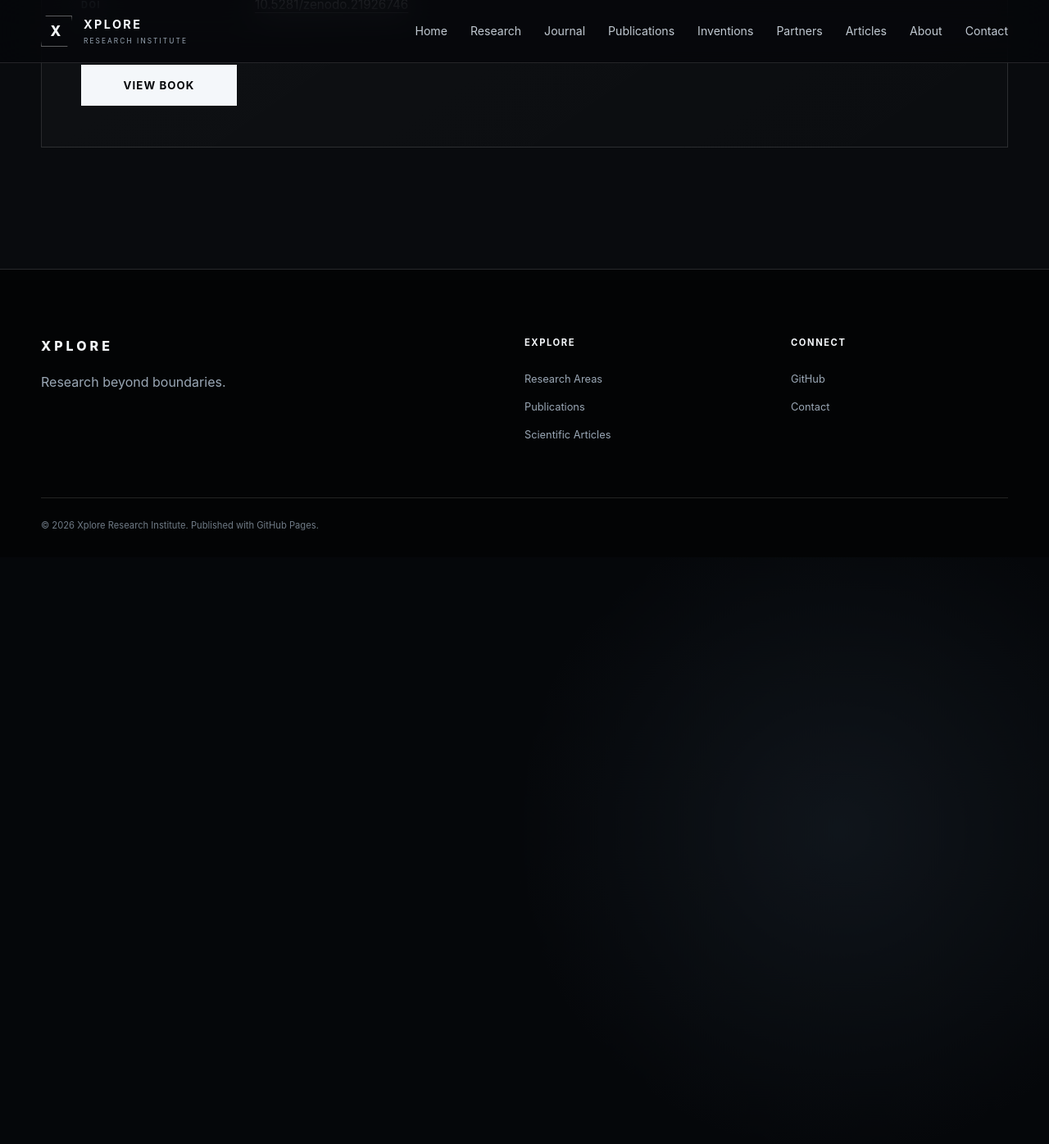
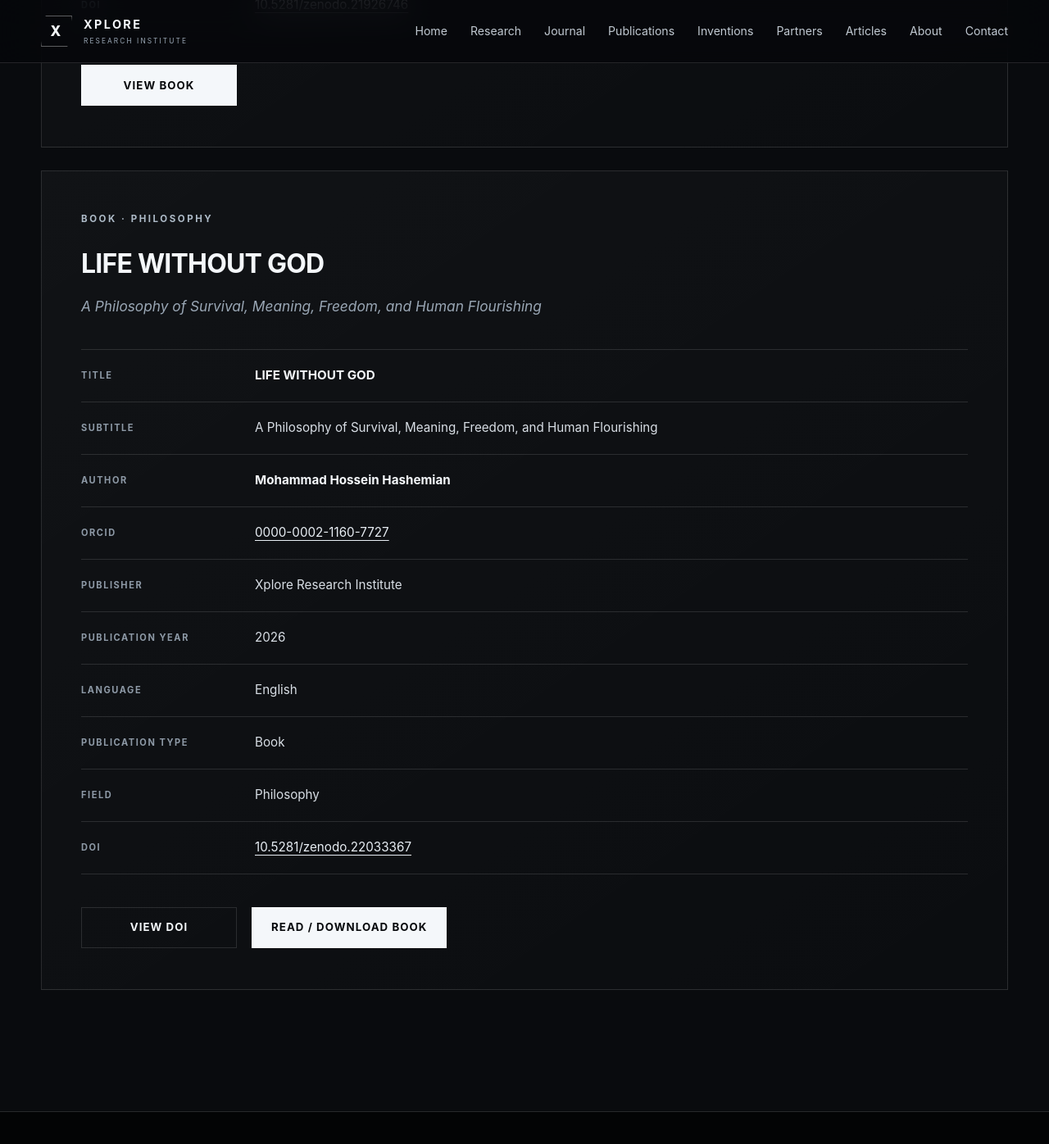
Before and after one commit to Xplore-research-institute/Xplore-research-institute.github.io, a Jekyll site: the page built from publications/index.html, in a window 1280 px wide and 1400 px high, scrolled down 2647 px. Shown: the top 1396 px of the window at 82% size. Built offline with Jekyll 4.4.1, drawn with Linux system fonts in a browser that asks for light colours; some of the changed text lies outside the part shown.

Commit message:
Update index.html
Add Life Without God philosophy book

```diff
--- a/publications/index.html
+++ b/publications/index.html
@@ -63,7 +63,6 @@ description: Research articles, books, and scholarly publications associated wit
 
 
       <div class="publication-meta">
-
 
         <div class="publication-meta-row">
 
@@ -152,7 +151,6 @@ description: Research articles, books, and scholarly publications associated wit
 
         </div>
 
-
       </div>
 
 
@@ -200,10 +198,14 @@ description: Research articles, books, and scholarly publications associated wit
     </div>
 
 
+    <!-- ==================================================
+         BOOK 01 — THEORY OF ROTATION
+         ================================================== -->
+
     <article class="publication-item">
 
       <div class="eyebrow">
-        BOOK
+        BOOK · PHYSICS &amp; FUNDAMENTAL THEORY
       </div>
 
 
@@ -227,7 +229,6 @@ description: Research articles, books, and scholarly publications associated wit
 
 
       <div class="publication-meta">
-
 
         <div class="publication-meta-row">
 
@@ -339,7 +340,6 @@ description: Research articles, books, and scholarly publications associated wit
 
         </div>
 
-
       </div>
 
 
@@ -358,5 +358,216 @@ description: Research articles, books, and scholarly publications associated wit
 
     </article>
 
+
+
+    <!-- ==================================================
+         BOOK 02 — LIFE WITHOUT GOD
+         ================================================== -->
+
+    <article class="publication-item">
+
+      <div class="eyebrow">
+        BOOK · PHILOSOPHY
+      </div>
+
+
+      <h2>
+        LIFE WITHOUT GOD
+      </h2>
+
+
+      <p
+        style="
+          margin-top: -20px;
+          margin-bottom: 36px;
+          color: var(--muted);
+          font-size: 1.08rem;
+        "
+      >
+        <em>
+          A Philosophy of Survival, Meaning, Freedom, and Human Flourishing
+        </em>
+      </p>
+
+
+      <div class="publication-meta">
+
+        <div class="publication-meta-row">
+
+          <div class="publication-meta-label">
+            Title
+          </div>
+
+          <div class="publication-meta-value">
+            <strong>
+              LIFE WITHOUT GOD
+            </strong>
+          </div>
+
+        </div>
+
+
+        <div class="publication-meta-row">
+
+          <div class="publication-meta-label">
+            Subtitle
+          </div>
+
+          <div class="publication-meta-value">
+            A Philosophy of Survival, Meaning, Freedom, and Human Flourishing
+          </div>
+
+        </div>
+
+
+        <div class="publication-meta-row">
+
+          <div class="publication-meta-label">
+            Author
+          </div>
+
+          <div class="publication-meta-value">
+            <strong>
+              Mohammad Hossein Hashemian
+            </strong>
+          </div>
+
+        </div>
+
+
+        <div class="publication-meta-row">
+
+          <div class="publication-meta-label">
+            ORCID
+          </div>
+
+          <div class="publication-meta-value">
+
+            <a
+              href="https://orcid.org/0000-0002-1160-7727"
+              target="_blank"
+              rel="noopener noreferrer"
+            >
+              0000-0002-1160-7727
+            </a>
+
+          </div>
+
+        </div>
+
+
+        <div class="publication-meta-row">
+
+          <div class="publication-meta-label">
+            Publisher
+          </div>
+
+          <div class="publication-meta-value">
+            Xplore Research Institute
+          </div>
+
+        </div>
+
+
+        <div class="publication-meta-row">
+
+          <div class="publication-meta-label">
+            Publication Year
+          </div>
+
+          <div class="publication-meta-value">
+            2026
+          </div>
+
+        </div>
+
+
+        <div class="publication-meta-row">
+
+          <div class="publication-meta-label">
+            Language
+          </div>
+
+          <div class="publication-meta-value">
+            English
+          </div>
+
+        </div>
+
+
+        <div class="publication-meta-row">
+
+          <div class="publication-meta-label">
+            Publication Type
+          </div>
+
+          <div class="publication-meta-value">
+            Book
+          </div>
+
+        </div>
+
+
+        <div class="publication-meta-row">
+
+          <div class="publication-meta-label">
+            Field
+          </div>
+
+          <div class="publication-meta-value">
+            Philosophy
+          </div>
+
+        </div>
+
+
+        <div class="publication-meta-row">
+
+          <div class="publication-meta-label">
+            DOI
+          </div>
+
+          <div class="publication-meta-value">
+
+            <a
+              href="https://doi.org/10.5281/zenodo.22033367"
+              target="_blank"
+              rel="noopener noreferrer"
+            >
+              10.5281/zenodo.22033367
+            </a>
+
+          </div>
+
+        </div>
+
+      </div>
+
+
+      <div class="publication-actions">
+
+        <a
+          class="button secondary"
+          href="https://doi.org/10.5281/zenodo.22033367"
+          target="_blank"
+          rel="noopener noreferrer"
+        >
+          View DOI
+        </a>
+
+
+        <a
+          class="button primary"
+          href="https://zenodo.org/records/22033367"
+          target="_blank"
+          rel="noopener noreferrer"
+        >
+          Read / Download Book
+        </a>
+
+      </div>
+
+    </article>
+
   </div>
 </section>
```
Also changed, not shown: other parts of publications/index.html (+1 -1 lines).
